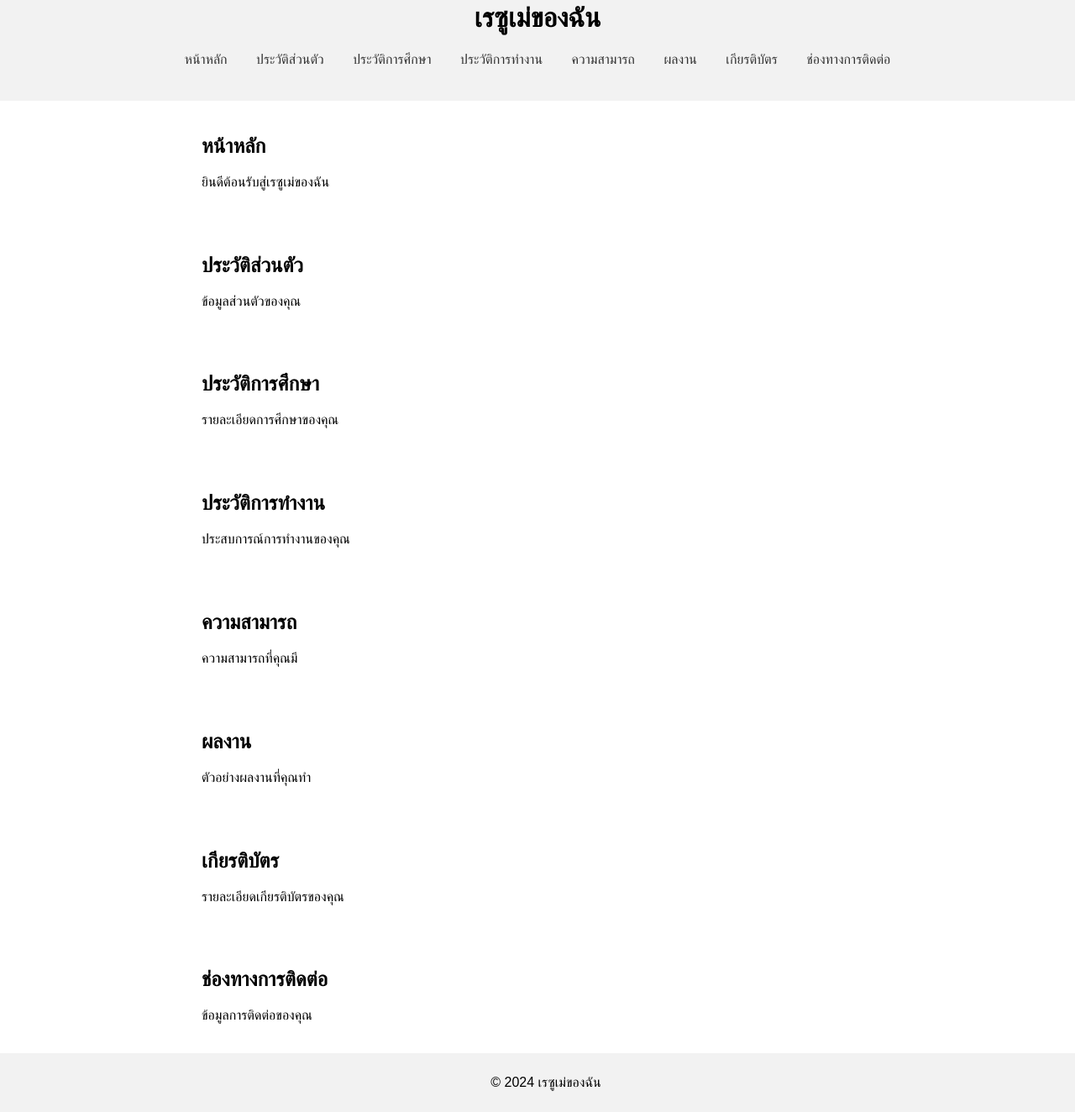
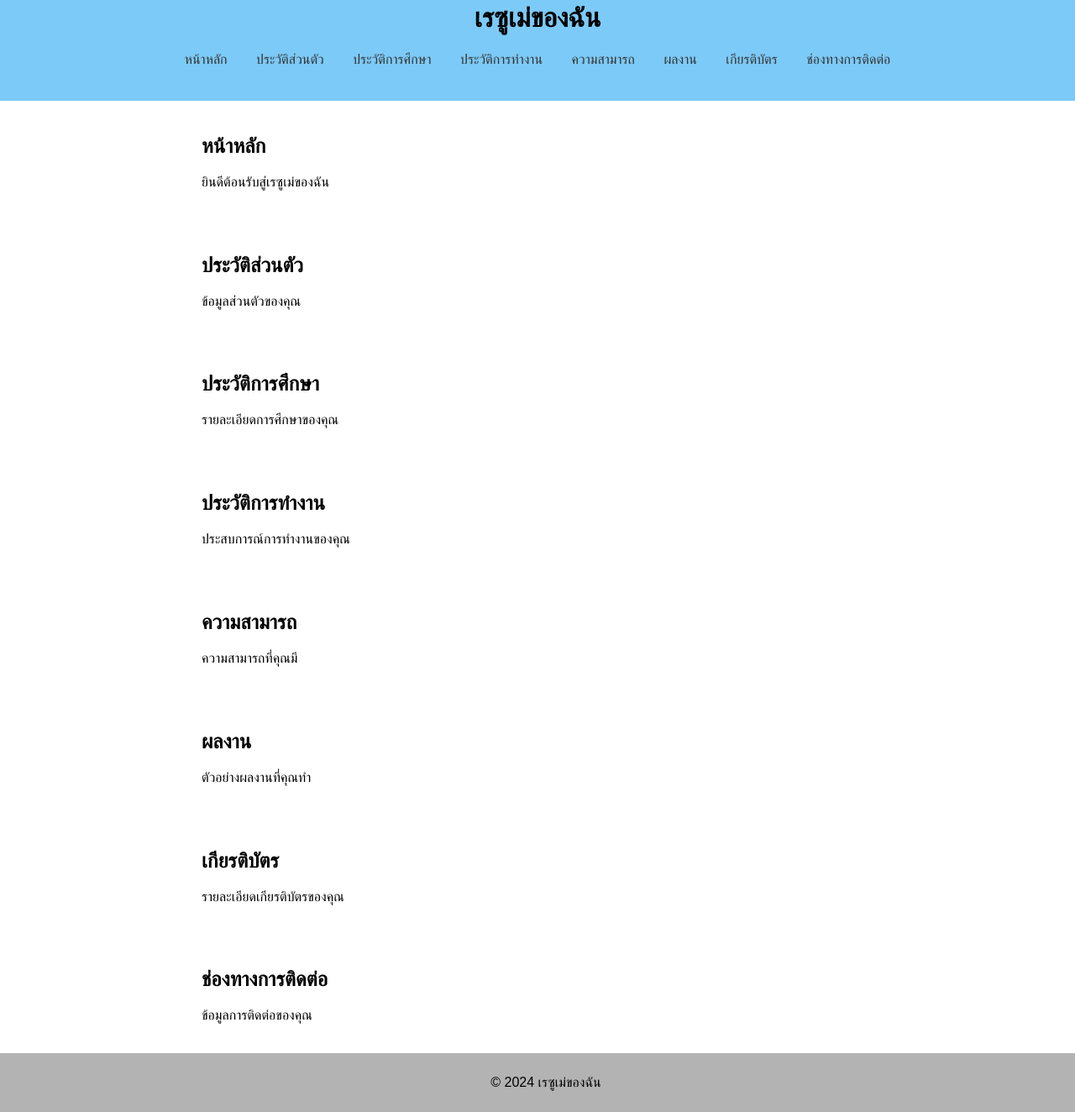
Before and after one commit to arms2532/git-resume, a plain HTML site: page index.html in a window 1280 px wide. Shown: the part 38-1362 px from the top of the page at 84% size. Drawn offline with Linux system fonts and the light colour scheme.

Commit message:
Update index.html

```diff
--- a/index.html
+++ b/index.html
@@ -14,7 +14,7 @@
         }
         /* กำหนดสไตล์ให้กับ header */
         header {
-            background-color: #f2f2f2; /* สีพื้นหลังของ header */
+            background-color: #7ccaf7; /* สีพื้นหลังของ header */
             padding: 20px;
             text-align: center; /* จัดเนื้อหาให้อยู่กลาง */
         }
@@ -37,7 +37,7 @@
         footer {
             text-align: center;
             padding: 10px;
-            background-color: #f2f2f2; /* สีพื้นหลังของ footer */
+            background-color: #b3b3b3; /* สีพื้นหลังของ footer */
             position: relative;
             bottom: 0;
             width: 100%; /* กำหนดให้ footer ยาวเต็มความกว้าง */
@@ -59,7 +59,7 @@
 </head>
 <body>
 
-<header>
+<header >
     <h1>เรซูเม่ของฉัน</h1>
     <nav>
         <!-- เมนูนำทางไปยังแต่ละส่วน -->
```
